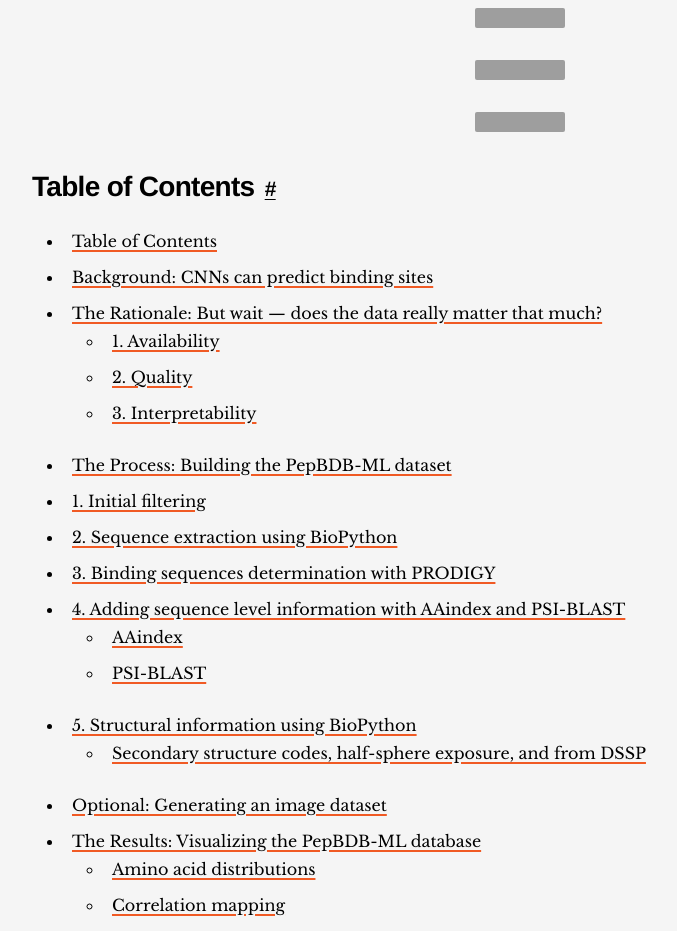
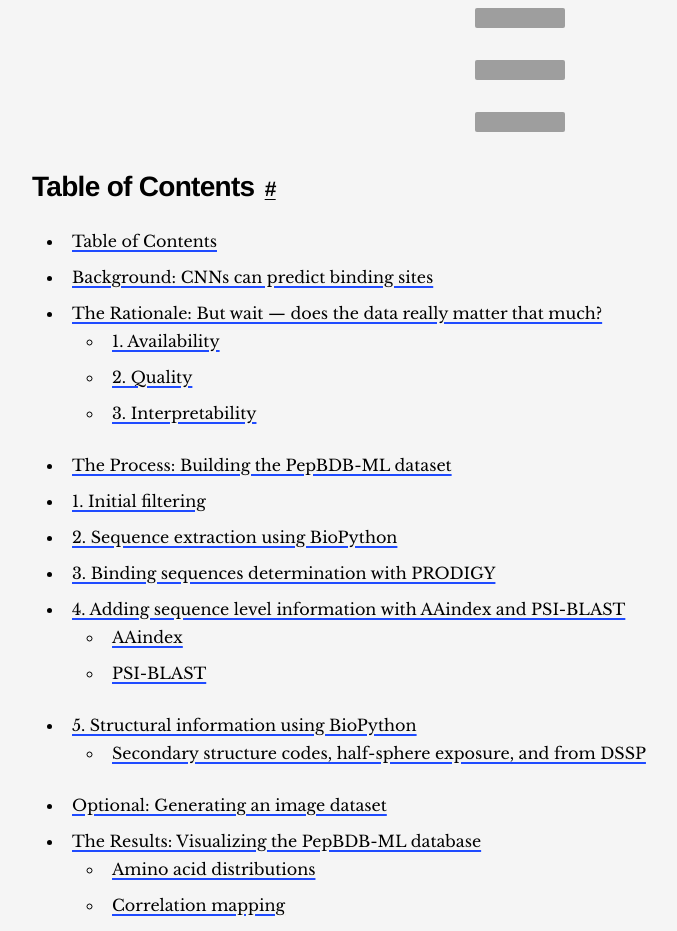
Before and after one commit to MurtoHilali/murtohilali.github.io, a Jekyll site: the page built from _posts/2024-08-01-pepbdb-ml.md, in a window 1280 px wide. Shown: the part 618-1549 px from the top of the page, without its empty margins (120-797 px from the left). Built offline with Jekyll 4.4.1, drawn with Linux system fonts in a browser that asks for light colours; some web fonts are replaced; grey boxes are pictures that could not be loaded.

Commit message:
Experiment: electric blue link underlines and focus rings
#1F4BFF in light mode (4.7:1 on the panels, so it also works as hover
text) and #4D8DFF in dark mode, where the deeper blue is only 3:1.

Co-Authored-By: Claude Opus 5.5 <noreply@anthropic.com>

```diff
--- a/_sass/_paint.scss
+++ b/_sass/_paint.scss
@@ -6,7 +6,8 @@
 
    After Teenage Engineering and industrial-lab minimalism:
    - things shown like specimens on flat grey (#F5F5F5 page, #E5E5E5 panels)
-   - small functional hits of signal orange and yellow, never colour fields
+   - small functional hits of signal orange, yellow and electric blue,
+     never colour fields
    - tiny, precise technical labels (mono, uppercase, tracked)
    - square-ish corners, hairline rules, no soft shadows
    Tokens live in _tokens.scss; this file only uses them.
@@ -115,7 +116,7 @@ main { counter-reset: te-section; }
 
 a:hover { opacity: 1; }
 
-/* Running-text links: black, underlined in signal orange */
+/* Running-text links: black, underlined in electric blue */
 .post p a,
 .post li a,
 .post td a,
@@ -125,7 +126,7 @@ a:hover { opacity: 1; }
 .hero-bio a {
   color: var(--text-main);
   text-decoration: underline;
-  text-decoration-color: var(--te-orange);
+  text-decoration-color: var(--te-blue);
   text-decoration-thickness: 2px;
   text-underline-offset: 0.2em;
 }
@@ -135,7 +136,7 @@ a:hover { opacity: 1; }
 .about p a:hover,
 .about li a:hover,
 .hero-bio a:hover {
-  color: var(--accent-strong);
+  color: var(--te-blue);
 }
 
 /* Arrows on action links are the orange bit */
@@ -144,7 +145,7 @@ a:hover { opacity: 1; }
   color: var(--te-orange);
 }
 
-:focus-visible { outline-color: var(--te-orange); }
+:focus-visible { outline-color: var(--te-blue); }
 
 /* ----------------------------------------------------------- header */
 
--- a/_sass/_tokens.scss
+++ b/_sass/_tokens.scss
@@ -11,11 +11,12 @@ html[data-theme="light"] {
   --font-ui: var(--font-header);  /* nav, buttons, chips: Epilogue, not the body serif */
   --font-mono: 'Inconsolata', monospace;
 
-  /* Signal colours, the same in both themes. Small accents only: dots,
-     rules, focus rings, hover fills. Orange is 3:1 on the light background,
-     so text in it uses --accent-strong; yellow carries black text. */
+  /* Signal colours. Small accents only: dots, rules, focus rings, hover
+     fills. Orange is 3:1 on the light background, so text in it uses
+     --accent-strong; yellow carries black text; blue marks links. */
   --te-orange: #F05A24;
   --te-yellow: #FAB413;
+  --te-blue: #1F4BFF;    /* electric blue for link underlines; 4.7:1 on the panels */
 
   /* Palette: black on flat product grey */
   --bg-color: #F5F5F5;   /* product background */
@@ -118,6 +119,7 @@ html[data-theme="dark"] {
   --status-active: var(--te-yellow);
 
   --link-color: #F5F5F5;
+  --te-blue: #4D8DFF;    /* the light-theme blue is 3:1 on black; this is 5.8:1 */
 
   --code-bg: #141414;
 
```
